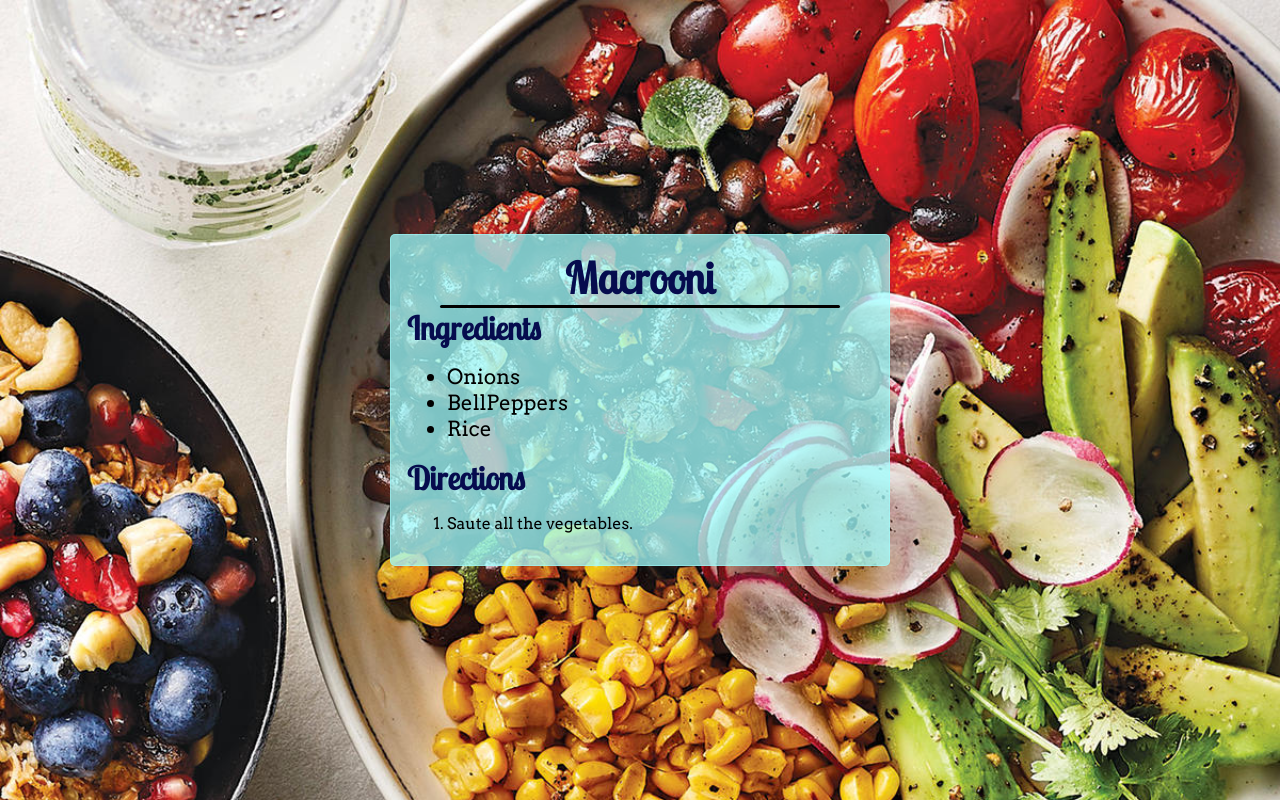
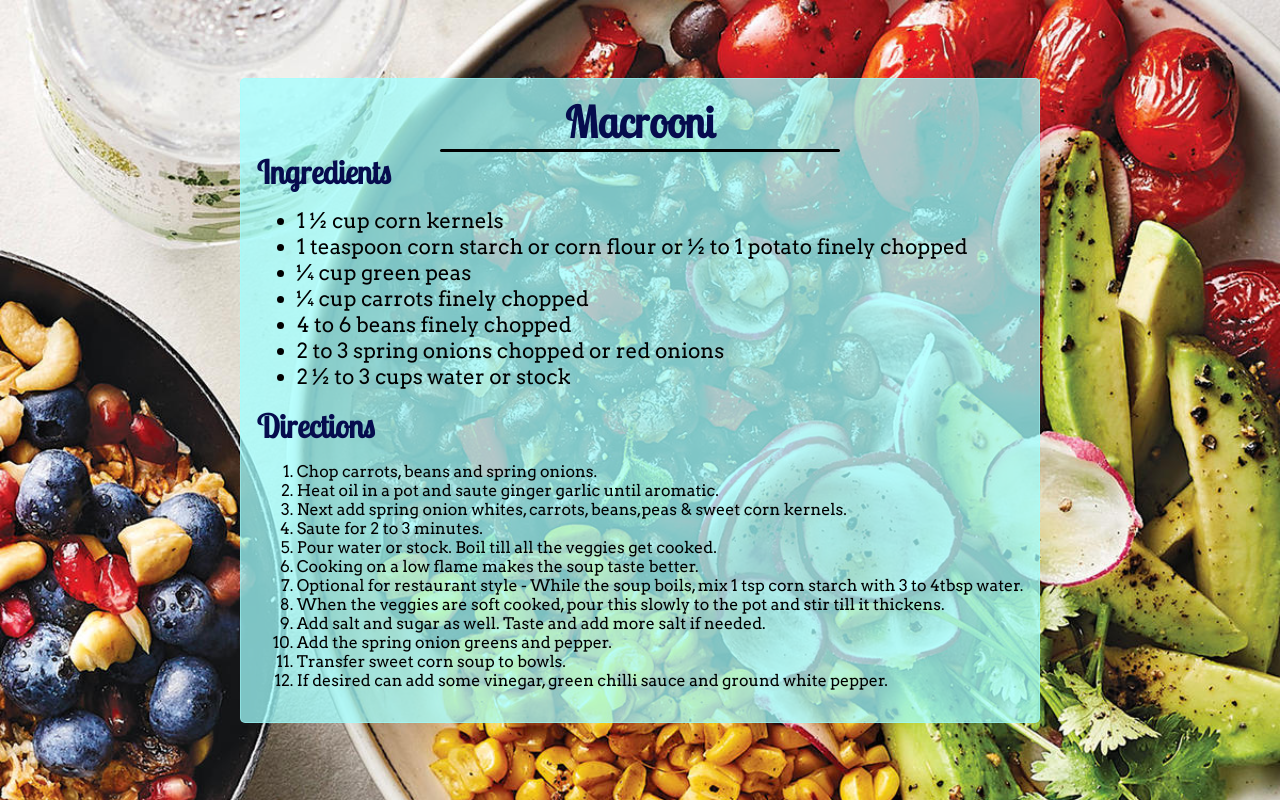
Before and after one commit to manalsolanki/SearchByIngredient, a plain HTML site: page recipe.html in a window 1280 px wide. Drawn offline with Linux system fonts and the light colour scheme.

Commit message:
Added the recipe.html file.

```diff
--- a/CSS/styles.css
+++ b/CSS/styles.css
@@ -29,6 +29,7 @@ h3{
     width: 100vw;
     height: 100vh;
     background-image: url(../image/background.jpeg);
+    /* Image source : https://external-preview.redd.it/W0I5E4gf_h3Ge5fEzDEdH7Ln5WJ9IzLOWTVuPVSnqRk.jpg?width=640&crop=smart&auto=webp&s=371ede2b960723a76e7cd93b7e6056946bc8fed2*/
     background-size: 100%;
     background-repeat: no-repeat;
     display: flex;
--- a/JS/script.js
+++ b/JS/script.js
@@ -14,7 +14,7 @@
 
     // recipeList is an array of object to store the name,ingredients array and a lin to the recipe page.
     var recipeList = [
-        { name: "Sweet Corn Soup", ingredients: ["carrot", "bean", "corn"], steps: "https://www.indianhealthyrecipes.com/sweet-corn-soup-recipe/" },
+        { name: "Sweet Corn Soup", ingredients: ["carrot", "bean", "corn"], steps: "./recipe.html" },
         { name: "Yam Ginger Soup", ingredients: ["sweet potato,ginger"], steps: "https://www.epicurious.com/recipes/food/views/roasted-sweet-potato-and-ginger-soup" },        { name: "Hot and Sour Soup", ingredients: ["carrot", "bean", "cabbage", "mushroom"], steps: "https://www.vegrecipesofindia.com/veg-hot-and-sour-soup-recipe/#wprm-recipe-container-137369" },
         { name: "Classic Red Pasta", ingredients: ["tomato", "pepper"], steps: "https://www.foodnetwork.com/recipes/classic-red-sauce-3362824" },
         { name: "Vegetable Lasagna", ingredients: ["carrot", "zucchini", "spinach", "pepper"], steps: "https://cookieandkate.com/best-vegetable-lasagna-recipe/" },
--- a/recipe.html
+++ b/recipe.html
@@ -21,15 +21,32 @@
                 <div>
                     <h2 class="recipe-heading">Ingredients</h2>
                     <ul class="recipe-list">
-                        <li>Onions</li>
-                        <li>BellPeppers</li>
-                        <li>Rice</li>
+                        <li>1 ½ cup corn kernels </li>
+                        <li> 1 teaspoon corn starch or corn flour or ½ to 1 potato finely chopped</li>
+                        <li>¼ cup green peas</li>
+                        <li>¼ cup carrots finely chopped</li>
+                        <li>4 to 6 beans finely chopped</li>
+                        <li>2 to 3 spring onions chopped or red onions</li>
+                        <li>2 ½ to 3 cups water or stock</li>
                     </ul>
                 </div>
                 <div>
                     <h2 class="recipe-heading">Directions</h2>
                     <ol>
-                        <li>Saute all the vegetables.</li>
+                        <li>Chop carrots, beans and spring onions.</li>
+                        <li>Heat oil in a pot and saute ginger garlic until aromatic.</li>
+                        <li>Next add spring onion whites, carrots, beans,peas & sweet corn kernels.</li>
+                        <li>Saute for 2 to 3 minutes.</li>
+                        <li>Pour water or stock. Boil till all the veggies get cooked.</li>
+                        <li>Cooking on a low flame makes the soup taste better.</li>
+                        <li>Optional for restaurant style - While the soup boils, mix 1 tsp corn starch with 3 to 4tbsp
+                            water.</li>
+                        <li>When the veggies are soft cooked, pour this slowly to the pot and stir till it thickens.
+                        </li>
+                        <li>Add salt and sugar as well. Taste and add more salt if needed.</li>
+                        <li> Add the spring onion greens and pepper.</li>
+                        <li>Transfer sweet corn soup to bowls.</li>
+                        <li> If desired can add some vinegar, green chilli sauce and ground white pepper.</li>
                     </ol>
                 </div>
             </div>
```
Also changed, not shown: 1 other file.
